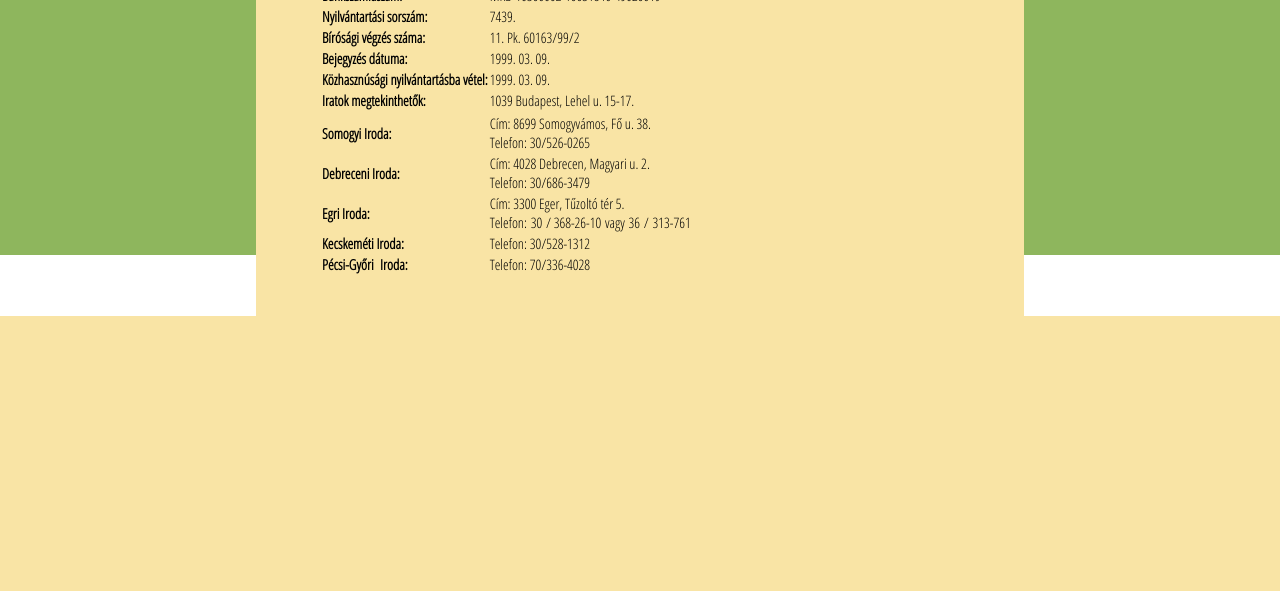
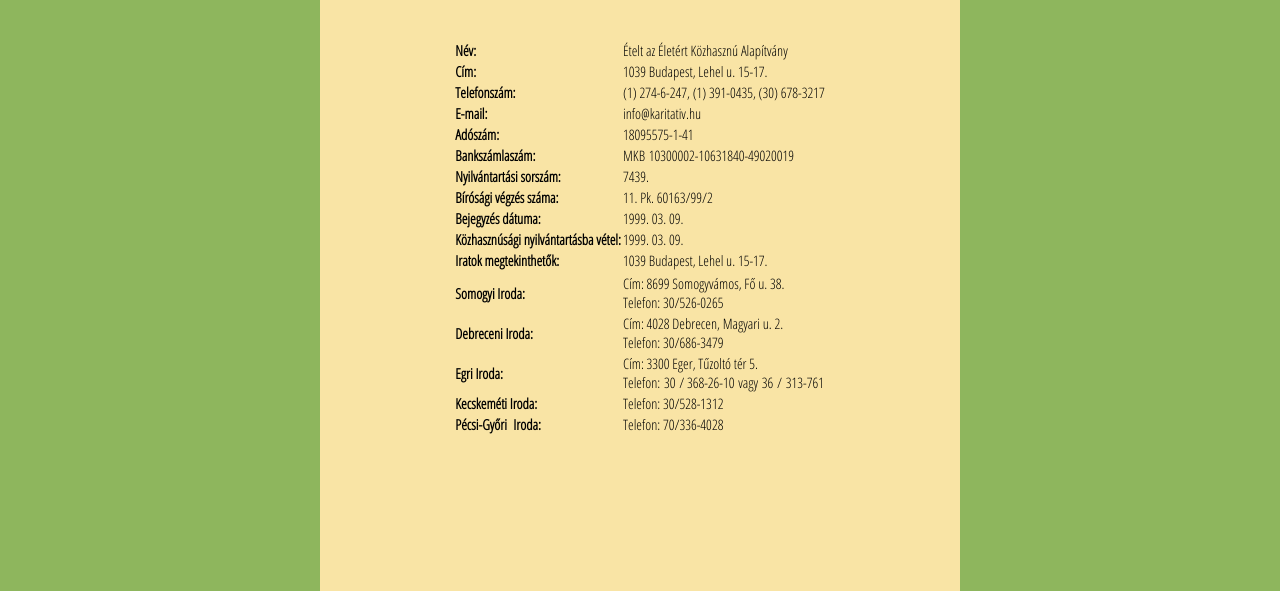
Before and after one commit to djsall/webprog-beadando, a PHP site: page /index.php?page=landing2 in a window 1280 px wide. Shown: the part 521-1112 px from the top of the page. Before the commit the page ends 837 px from the top, so only its background shows below. Run offline with PHP 8.4, Linux system fonts and the light colour scheme.

Commit message:
css fixes

```diff
--- a/css/main.css
+++ b/css/main.css
@@ -1,8 +1,45 @@
 @import url('https://fonts.googleapis.com/css2?family=Open+Sans+Condensed:wght@300&display=swap');
 
 nonprofit {
-	margin: 2vh 2vh 0 2vh;
-	font-size: 1.3vh;
+	display: flex;
+	flex-direction: column;
+	align-items: center;
+	background-color: #8eb65d;
+	width: 100vw;
+}
+nonprofit > #imgCont {
+	display: flex;
+	flex-direction: column;
+	align-items: center;
+}
+nonprofit > #imgCont > img {
+	width: 50vw;
+}
+
+nonprofit > div {
+	background-color: #f9e4a5;
+	width: 50vw;
+}
+
+nonprofit > #mainContent {
+	padding: 5vh 8vh 5vh 8vh;
+	min-height: 74vh;
+}
+
+nonprofit > #mainContent > #tableContainer {
+	display: flex;
+	flex-direction: column;
+	align-items: center;
+}
+
+nonprofit p {
+	font-size: 3vh;
+	padding-bottom: 3vh;
+}
+
+nonprofit h1 {
+	font-size: 4vh;
+	margin-bottom: 5vh;
 }
 
 * {
@@ -10,7 +47,7 @@ nonprofit {
 	padding: 0;
 	margin: 0;
 	font-family: 'Open Sans Condensed', sans-serif;
-	font-size: 3.5vh;
+	font-size: 1.8vh;
 }
 
 ul {
@@ -39,14 +76,14 @@ body {
 }
 
 .bannerText {
-	font-size: 8vh;
+	font-size: 7vh;
 	text-align: center;
 }
 
 .form {
 	display: flex;
 	flex-direction: column;
-	width: 65vw;
+	width: 25vh;
 	margin-top: 5vh;
 }
 
@@ -59,11 +96,13 @@ body {
 	padding: 0.1em;
 	margin-bottom: 0.1em;
 }
+
 .navList {
 	margin-top: 2.5vh;
 	display: flex;
 	flex-direction: row;
 }
+
 .navListItem {
 	display: flex;
 	flex-direction: row;
@@ -71,15 +110,17 @@ body {
 	margin: 0 2.5vh;
 	border-bottom: 1px solid transparent;
 }
+
 .navListItem:hover {
 	border-bottom: 1px solid black;
 }
+
 .gallery {
 	display: flex;
 	flex-direction: column;
 	align-items: center;
-	width: 80vw;
 	margin-top: 5vh;
+	width: 65vw;
 }
 
 .gallery .kep {
@@ -87,108 +128,26 @@ body {
 	flex-direction: column;
 	align-items: center;
 	margin-bottom: 5vh;
-	width: 60vw;
+	width: 25vw;
 }
+
 .gallery .kep > p {
 	font-size: 2vh;
-	max-width: 60vw;
+	max-width: 50vw;
 }
 
 .gallery img {
-	max-width: 35vh;
-	min-width: 10vh;
+	max-width: 25vw;
+	min-width: 10vw;
 	max-height: 40vh;
 }
+
 .upload-link {
-	font-size: 3.8vh;
+	font-size: 2.8vh;
 	margin: 2.5vh 0 4vh 0;
 	border-bottom: 1px solid transparent;
 }
+
 .upload-link:hover {
 	border-bottom: 1px solid black;
 }
-@media screen and (min-width: 361px) {
-	nonprofit {
-
-		display: flex;
-		flex-direction: column;
-		align-items: center;
-		background-color: #8eb65d;
-		width: 100vw;
-		height: 90vh;
-	}
-
-	nonprofit > div {
-		background-color: #f9e4a5;
-
-		width: 60vw;
-	}
-
-	nonprofit > #mainContent {
-		padding: 5vh 8vh 5vh 8vh;
-
-	}
-
-	nonprofit > #tableContainer {
-		display: flex;
-		flex-direction: column;
-		align-items: center;
-	}
-
-	nonprofit > #tableContainer table, tbody {
-		width: 80vw;
-	}
-
-    nonprofit img {
-		max-width: 60vw;
-	}
-
-	nonprofit p {
-		font-size: 3vh;
-		padding-bottom: 3vh;
-	}
-
-	nonprofit h1 {
-		font-size: 4vh;
-		padding-bottom: 5vh;
-	}
-
-	nonprofit img {
-		width: auto;
-
-	}
-
-	.form {
-		width: 25vh;
-	}
-	.bannerText {
-		font-size: 7vh;
-	}
-	* {
-		font-size: 1.8vh;
-	}
-	.gallery {
-		width: 65vw;
-		margin-top: 5vh;
-	}
-	.gallery .kep {
-		width: 25vw;
-	}
-	.gallery .kep > p {
-		max-width: 50vw;
-	}
-	.gallery img {
-		max-width: 25vw;
-		min-width: 10vw;
-		max-height: 40vh;
-	}
-	.upload-link {
-		font-size: 2.8vh;
-
-		margin: 2.5vh 0 4vh 0;
-		border-bottom: 1px solid transparent;
-	}
-	.upload-link:hover {
-		border-bottom: 1px solid black;
-	}
-}
--- a/sites/landing.php
+++ b/sites/landing.php
@@ -3,7 +3,7 @@ session_start();
 include('./sites/header.php');
 ?>
 <nonprofit>
-	<div>
+	<div id="imgCont">
 		<img src="https://www.karitativ.hu/wp-content/uploads/2020/01/top1%C3%BAj-1.jpg" alt="logo">
 	</div>
 	<div id="mainContent">
--- a/sites/landing2.php
+++ b/sites/landing2.php
@@ -3,7 +3,7 @@ session_start();
 include('./sites/header.php');
 ?>
 <nonprofit>
-    <div>
+	<div id="imgCont">
 		<img src="https://www.karitativ.hu/wp-content/uploads/2020/01/top1%C3%BAj-1.jpg" alt="logo">
 	</div>
 	<div id="mainContent">
```
Lines whose indentation alone changed are shown as unchanged.
